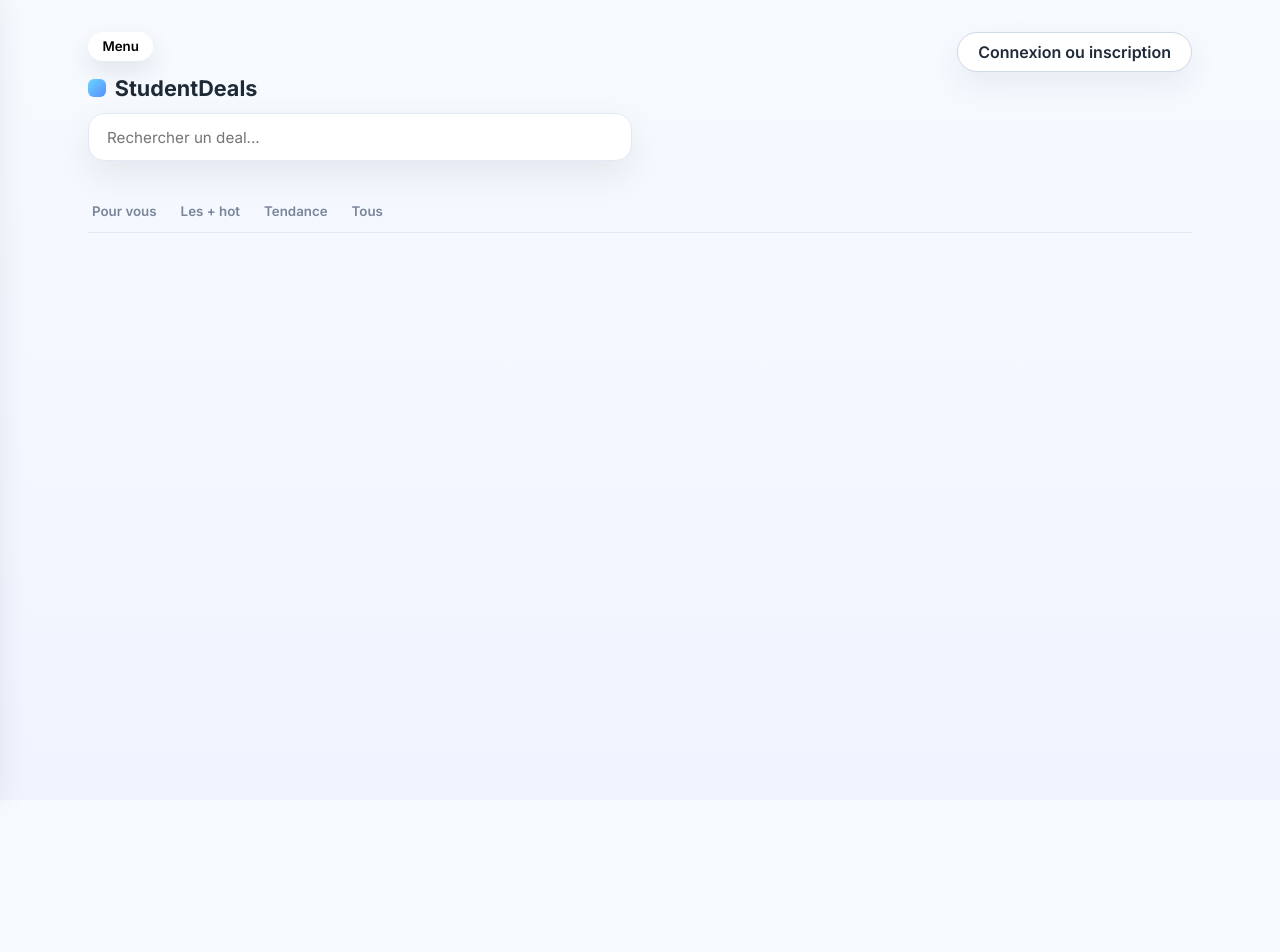
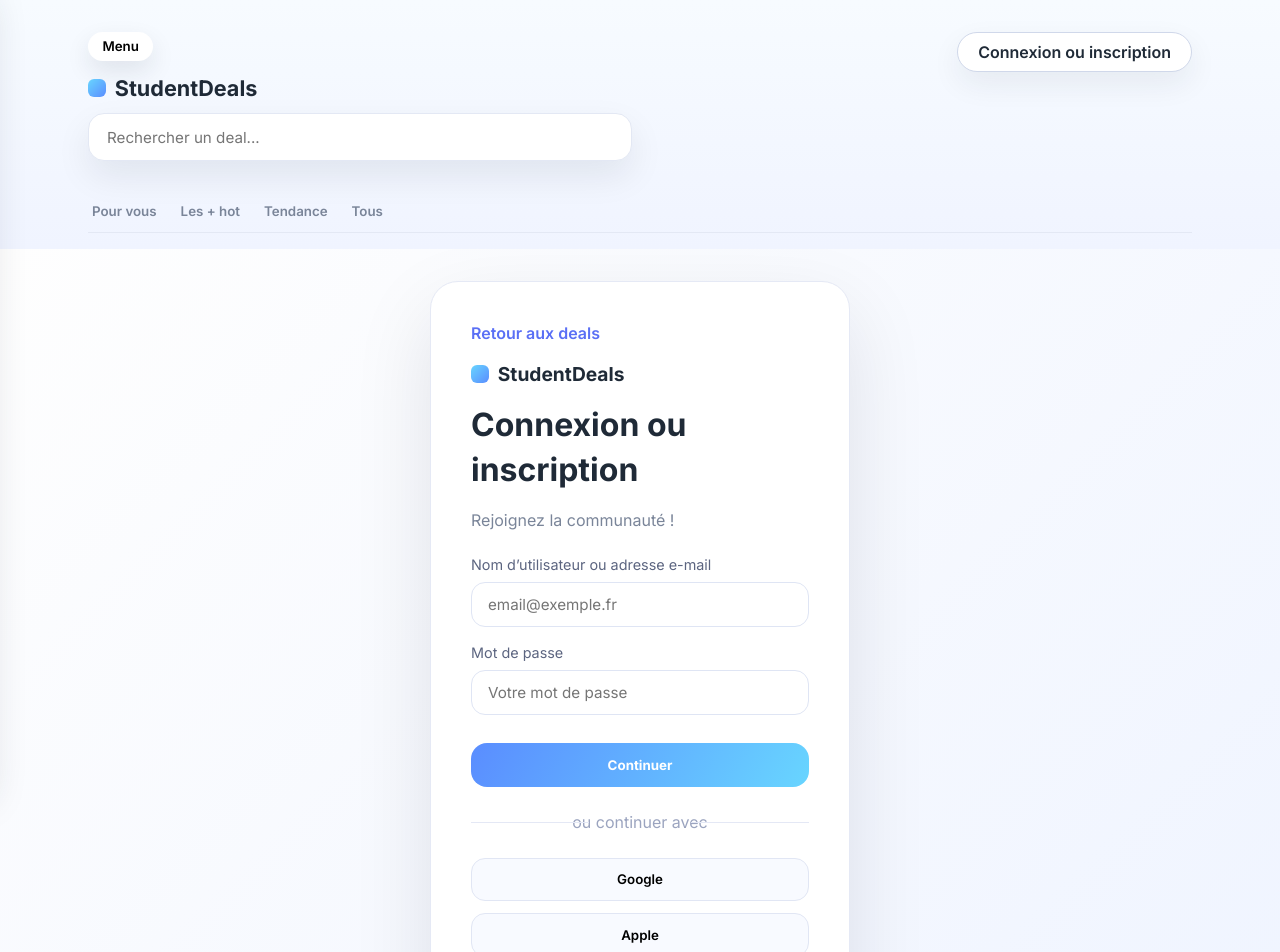
Before and after one commit to LowkeyAlways/StudentDeals, a React (Vite) app: page /connexion in a window 1280 px wide. Shown: the top 952 px of the page. Before the commit the page ends 800 px from the top, so only its background shows below. Built offline with nearby package versions, Linux system fonts and the light colour scheme.

Commit message:
inscription identification forms

```diff
--- a/src/App.css
+++ b/src/App.css
@@ -1,5 +1,5 @@
 .layout {
-  min-height: 100vh;
+
   background: linear-gradient(180deg, #f7fbff, #f0f4ff);
   color: #1f2a37;
   position: relative;
@@ -8,7 +8,7 @@
 .app-shell {
   max-width: 1200px;
   margin: 0 auto;
-  padding: 2rem clamp(1rem, 5vw, 3rem) 4rem;
+  padding: 2rem clamp(1rem, 5vw, 3rem) 1rem;
 }
 
 .top-bar {
--- a/src/App.jsx
+++ b/src/App.jsx
@@ -1,5 +1,6 @@
 import { BrowserRouter, Routes, Route } from 'react-router-dom'
 import Navbar from './components/Navbar'
+import Login from './components/Login'
 import Home from './pages/Home'
 import './App.css'
 
@@ -9,6 +10,7 @@
     <Navbar />
       <Routes>
         <Route path="/" element={<Home />} />
+        <Route path="/connexion" element={<Login />} />
       </Routes>
     </BrowserRouter>
   )
--- /dev/null
+++ b/src/components/Login.jsx
@@ -0,0 +1,49 @@
+import { Link } from 'react-router-dom'
+
+function Login() {
+  return (
+    <div className="login-page light">
+      <div className="login-card light">
+        <Link to="/" className="back-link text">
+          Retour aux deals
+        </Link>
+
+        <div className="login-brand">
+          <div className="brand-icon" />
+          <span>StudentDeals</span>
+        </div>
+
+        <h1>Connexion ou inscription</h1>
+        <p className="subtitle">Rejoignez la communauté !</p>
+
+        <form className="login-form">
+          <label>
+            Nom d’utilisateur ou adresse e-mail
+            <input type="text" placeholder="email@exemple.fr" />
+          </label>
+
+          <label>
+            Mot de passe
+            <input type="password" placeholder="Votre mot de passe" />
+          </label>
+
+          <button type="submit" className="primary-btn wide">
+            Continuer
+          </button>
+        </form>
+
+        <div className="divider">
+          <span>ou continuer avec</span>
+        </div>
+
+        <div className="social-grid">
+          <button className="social-btn">Google</button>
+          <button className="social-btn">Apple</button>
+          <button className="social-btn">Facebook</button>
+        </div>
+      </div>
+    </div>
+  )
+}
+
+export default Login
```
